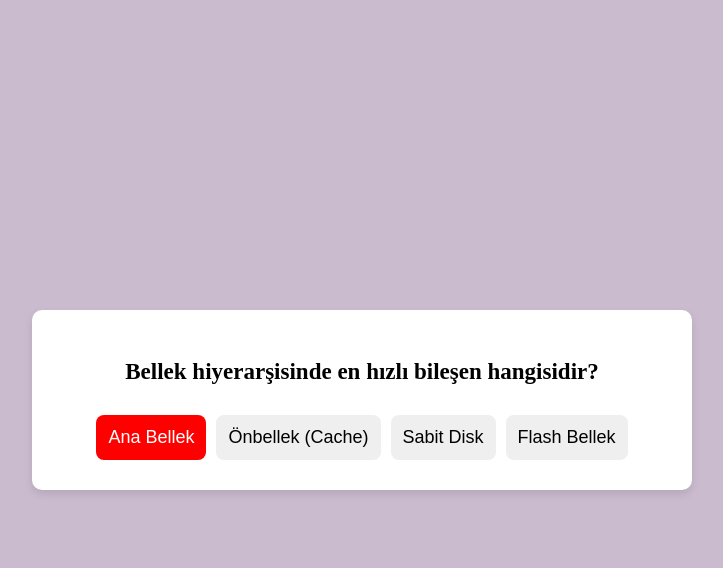
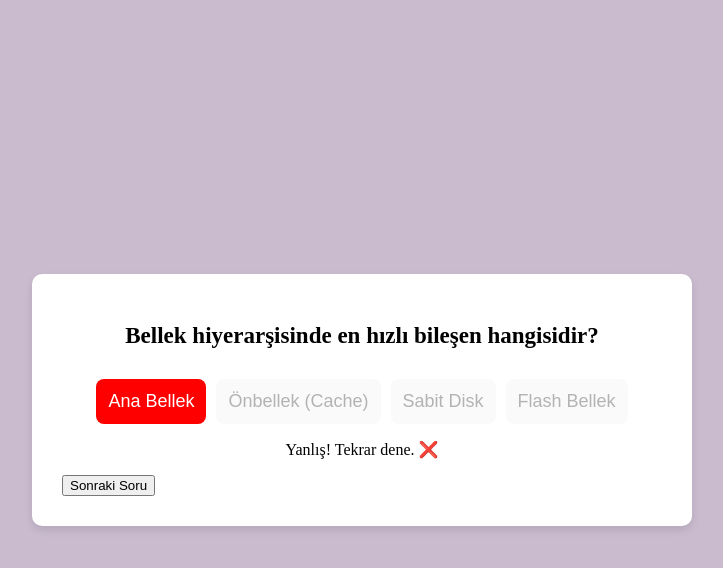
Before and after one commit to berreyilmaz/bellek-hiyerarsisi-oyunu, a plain HTML site: page junior.html in a window 1280 px wide. Both pictures are taken after a click on the button "Ana Bellek". Shown: the whole page, without its empty margins (278-1001 px from the left). Drawn offline with Linux system fonts and the light colour scheme.

Commit message:
başardık

```diff
--- a/junior.html
+++ b/junior.html
@@ -18,6 +18,8 @@
 
 
         </div>
+        <p id="result"></p>
+        <button id="next-btn" style="display: none;" onclick="nextQuestion()">Sonraki Soru</button>
     </div>
 
     <script src="main.js" defer></script>
--- a/main.js
+++ b/main.js
@@ -36,22 +36,54 @@ ayarlar.addEventListener('click', () => {
     window.location.href = "ayarlar.html";
 })
 
-
-
 function checkAnswer(button, answer) {
     const correctAnswer = "B"; // Doğru cevap Önbellek (Cache)
+    let buttons = document.querySelectorAll(".option");
+    let resultText = document.getElementById("result");
+    let nextBtn = document.getElementById("next-btn");
 
-    // Önce tüm butonların rengini sıfırla
-    let buttons = document.querySelectorAll(".option");
+    // Önce tüm butonları temizle
     buttons.forEach(btn => {
         btn.classList.remove("correct", "incorrect");
+        btn.disabled = true; // Seçimden sonra butonlar devre dışı
     });
 
     if (answer === correctAnswer) {
         button.classList.add("correct");
-        document.getElementById("result").innerText = "Doğru! 🚀";
+        resultText.innerText = "Doğru! 🚀";
     } else {
         button.classList.add("incorrect");
-        document.getElementById("result").innerText = "Yanlış! Tekrar dene. ❌";
-    }
+        resultText.innerText = "Yanlış! Tekrar dene. ❌";
+    }
+
+    // "Sonraki Soru" butonunu görünür yap
+    nextBtn.style.display = "block";
 }
+
+function nextQuestion() {
+    // Yeni soru ve seçenekleri değiştirmek için
+    document.getElementById("question-text").innerText = "Bir CPU'nun ana görevi nedir?";
+
+    let buttons = document.querySelectorAll(".option");
+    let nextBtn = document.getElementById("next-btn");
+    let resultText = document.getElementById("result");
+
+    // Yeni seçenekleri güncelle (şu an statik ama sonra dinamik hale getirebiliriz)
+    let newOptions = ["Veri depolamak", "İşlem yapmak", "Ekrana görüntü vermek", "Ağ bağlantısını yönetmek"];
+    let correctAnswer = "B"; // Yeni sorunun doğru cevabı
+
+    buttons.forEach((btn, index) => {
+        btn.innerText = newOptions[index]; // Butonları güncelle
+        btn.classList.remove("correct", "incorrect"); // Önceki renklendirmeyi temizle
+        btn.disabled = false; // Tekrar seçilebilir hale getir
+        btn.setAttribute("onclick", `checkAnswer(this, '${String.fromCharCode(65 + index)}')`); // Yeni tıklama olayını güncelle
+    });
+
+    // "Sonraki" butonunu tekrar gizle
+    nextBtn.style.display = "none";
+
+    // Sonuç mesajını temizle
+    resultText.innerText = "";
+
+
+}
```
